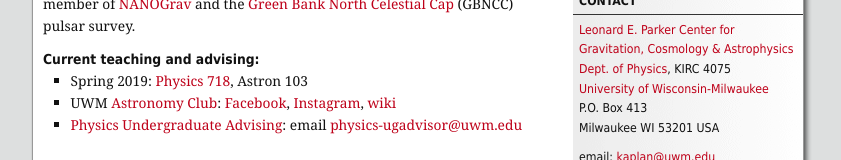
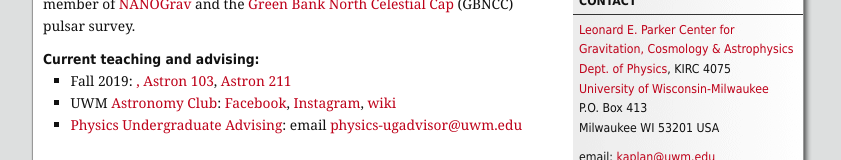
Before and after one commit to dlakaplan/dlakaplan.github.io, a plain HTML site: page index.html in a window 1280 px wide. Shown: the part 411-571 px from the top of the page, without its empty margins (222-1063 px from the left). Drawn offline with nearby package versions, Linux system fonts and the light colour scheme.

Commit message:
updated teaching

```diff
--- a/index.html
+++ b/index.html
@@ -174,11 +174,16 @@
 survey. </p>
 <h4 class="title"><span class="in">Current teaching and advising:
  </span></h4>
-<ul><li>Spring 2019: <a
-    href="http://www.gravity.phys.uwm.edu/~kaplan/phys718/"
-											target="_blank">Physics
-											718</a>,
-											Astron 103
+<ul><li>Fall 2019: <a
+    href="https://dlakaplan.github.io/astron104/"
+											target="_blank"><a
+											Astron
+											104</a>,
+											<a
+											href="https://uwmil.instructure.com/courses/206828">Astron
+											103</a>,
+											<a
+											href="https://uwmil.instructure.com/courses/209286">Astron 211</a>
 											</li><li>UWM
 											<a href="http://www.gravity.phys.uwm.edu/arcc/" target="_blank">Astronomy Club</a>: <a href="https://www.facebook.com/UWMAstroClub" target="_blank">Facebook</a>, <a href="https://www.instagram.com/uwmastroclub/" target="_blank">Instagram</a>, <a href="https://www.lsc-group.phys.uwm.edu/wiki/AstronomyClub" target="_blank">wiki</a></li>
 	<li><a
```
Also changed, not shown: teaching.html (+11 -1 lines).
